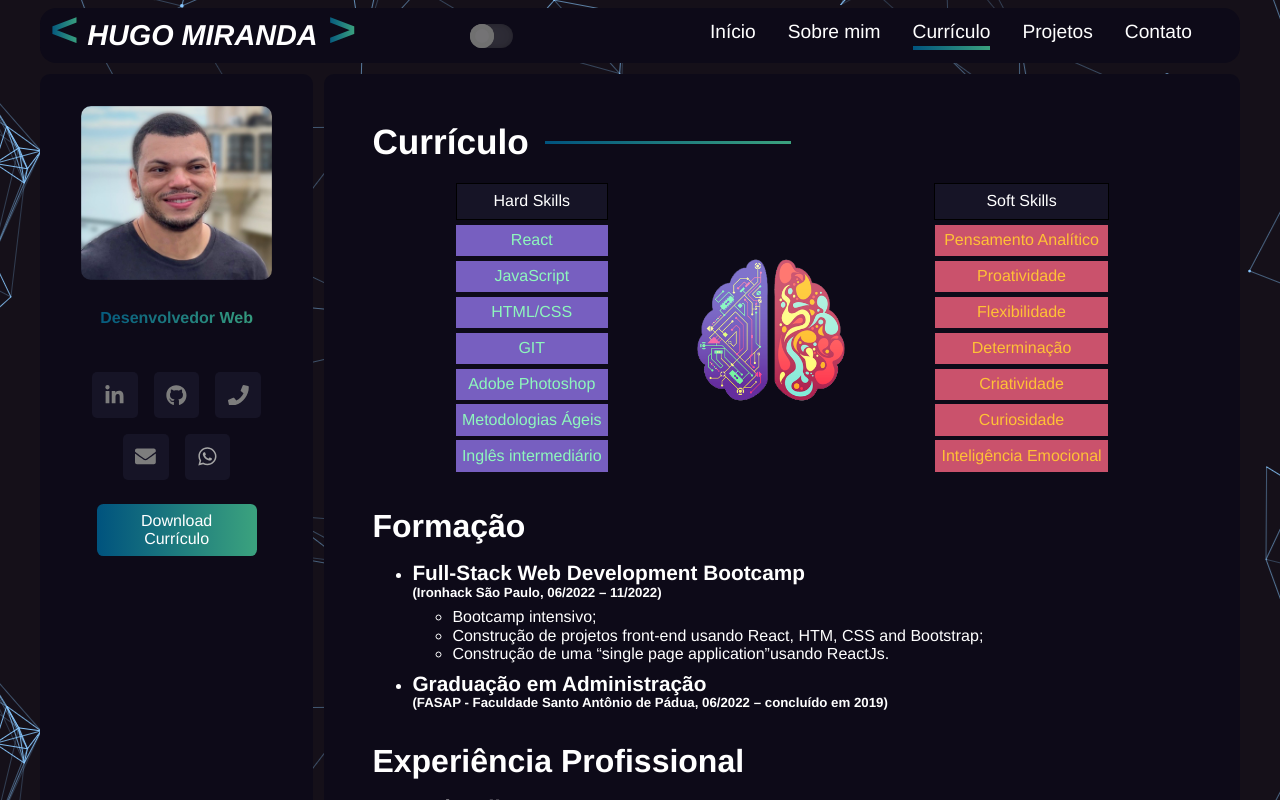
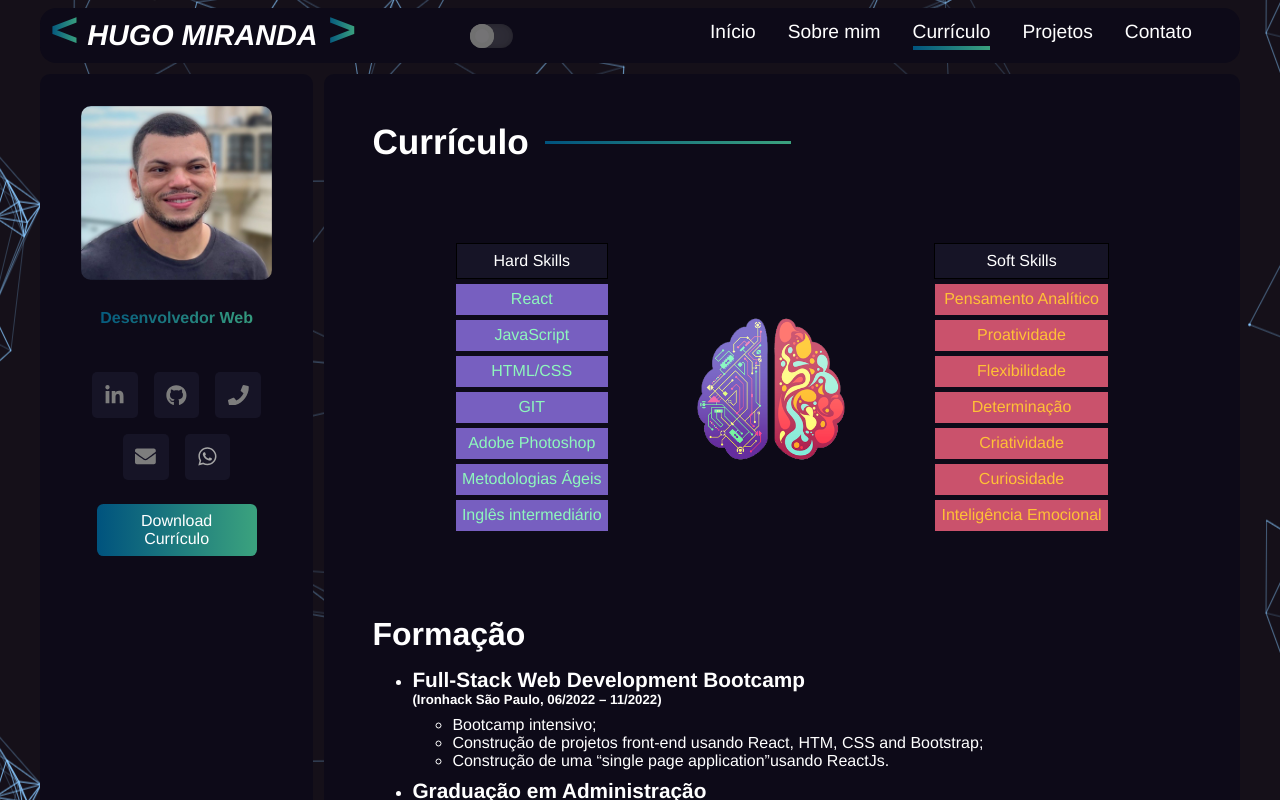
Before and after one commit to hugolomba/Portfolio, a React (Create React App) app: page /resume in a window 1280 px wide. Shown: the top 800 px of the page. Built offline with nearby package versions, Linux system fonts and the light colour scheme.

Commit message:
package.json att

```diff
--- a/package.json
+++ b/package.json
@@ -2,7 +2,6 @@
   "name": "portfolio",
   "version": "0.1.0",
   "private": true,
-  "homepage": "https://hugolomba.github.io/portfolio",
   "dependencies": {
     "@testing-library/jest-dom": "^5.16.5",
     "@testing-library/react": "^13.3.0",
--- a/src/styles/components/resume.css
+++ b/src/styles/components/resume.css
@@ -16,6 +16,7 @@
   justify-content: space-evenly;
   align-items: center;
   flex-direction: row;
+  margin: 5rem 0;
   /* width: 40%; */
 }
 
```
